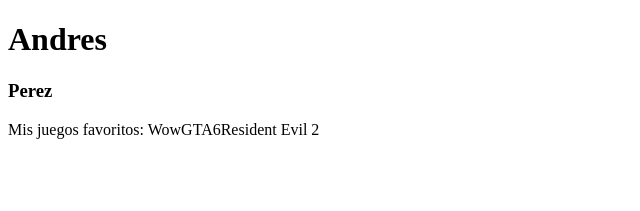
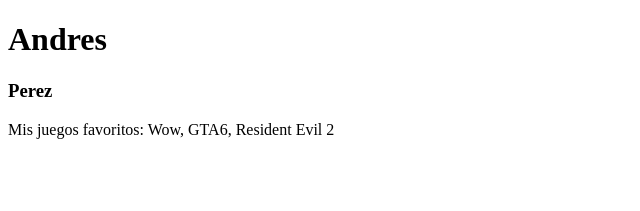
Before and after one commit to EdisonAndresPerez/Reforzamiento_React2026Typescript_EdisonPerez, a React (Vite) app in the folder 02-PrimerosPasosReact/PrimerosPasosReact/: page / in a window 1280 px wide. Shown: the top 211 px of the page, without its empty margins (0-640 px from the left). Built offline with nearby package versions, Linux system fonts and the light colour scheme.

Commit message:
feat: Metodo join para separar con coma y espacio a la lista

```diff
--- a/02-PrimerosPasosReact/PrimerosPasosReact/src/ComponenteTarea.tsx
+++ b/02-PrimerosPasosReact/PrimerosPasosReact/src/ComponenteTarea.tsx
@@ -12,7 +12,7 @@ const ComponenteTarea = () => {
 
             <h1>{nombre}</h1>
             <h3>{apellido}</h3>
-            <p>Mis juegos favoritos: {listaJuegosFavoritos}</p>
+            <p>Mis juegos favoritos: {listaJuegosFavoritos.join(', ')}</p>
         </div>
     );
 }
```
